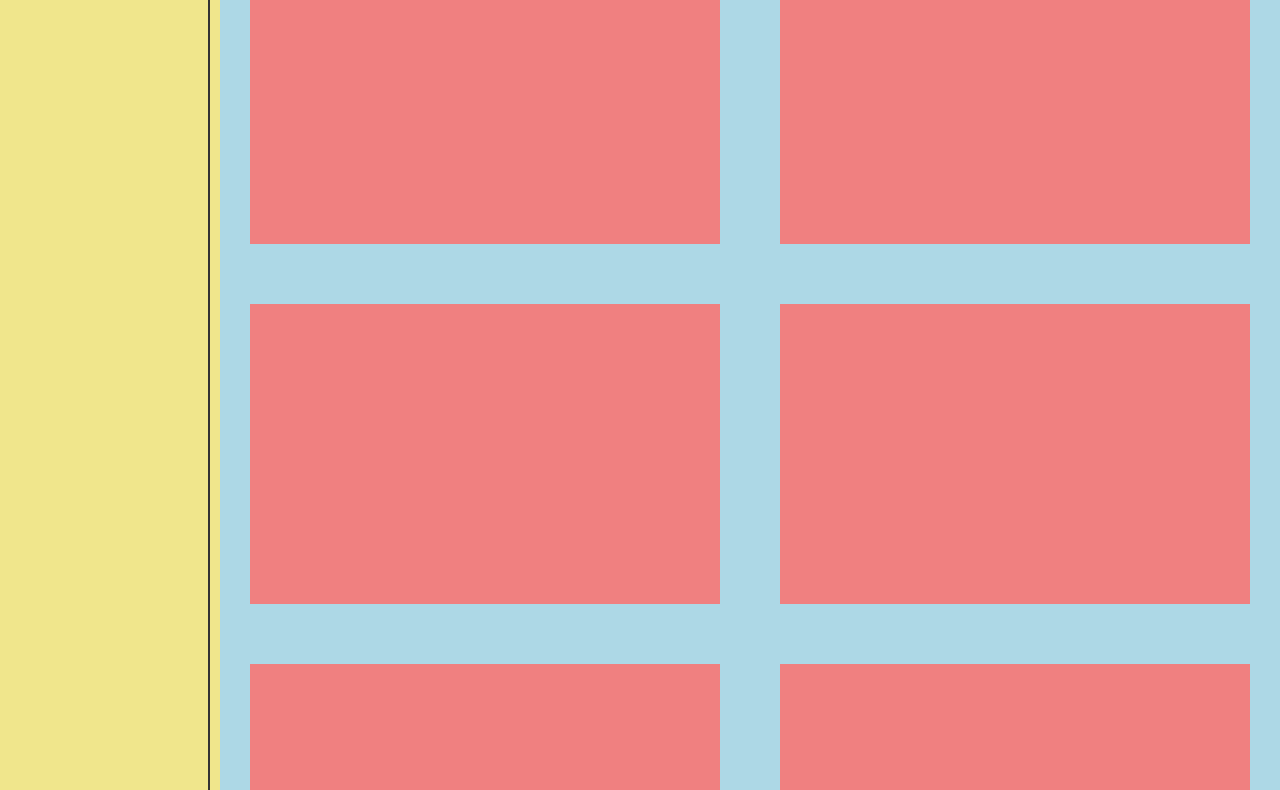
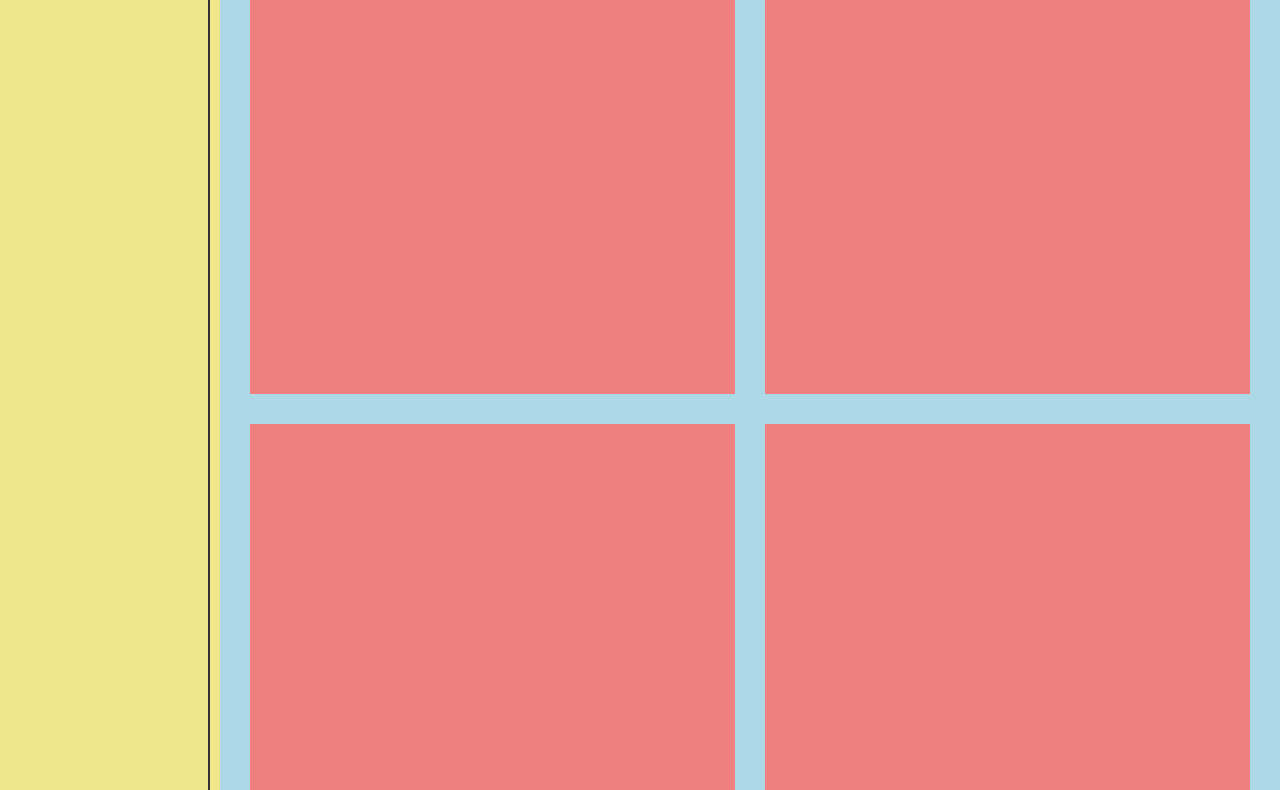
Before and after one commit to ZacharyEggert/Portfolio, a plain HTML site: page index.html in a window 1280 px wide. Shown: the part 386-1176 px from the top of the page. Drawn offline with Linux system fonts and the light colour scheme.

Commit message:
Commenting it up before ending for the night.

```diff
--- a/assets/css/style.css
+++ b/assets/css/style.css
@@ -1,15 +1,29 @@
 
+
+
+
+
+
+/*TODO Fix Colors*/
+
+
+/*TODO Fix font formatting */
+
+
+/* Plenty of placeholders left in doc to make editting easier. */
 
 body {
  background: springgreen;
 }
+
+/* Heading */
 
 header {
     padding: 0 30px 0 30px;
     width: 100%;
     background-color: #BBB;
 }
-
+/* push to far sides of header, force content to vertical center */
 .heading {
     display: flex;
     align-items: center;
@@ -21,8 +35,6 @@ header {
 }
 
 .nav-list {
-    display: flex;
-    flex-direction: column;
     margin: 10px 0;
 }
 
@@ -31,19 +43,26 @@ header {
     font-size: 2rem;
     line-height: 2.5rem;
 }
-
+/* link formatting is bad */
+/*TODO FIX ACCESSIBILITY, ACTIVE */
 .nav-list li a{
     color: inherit;
     text-decoration: none;
 }
 
+
+
+
+
+
+/* flex columns for dividing about and work sections */
 main {
     display: flex;
     flex-direction: column;
     flex-wrap: nowrap;
     justify-content: stretch;
 }
-
+/* flex rows for label div and main div separation */
 main section {
     flex: 0 0 100px;
     display: flex;
@@ -51,7 +70,7 @@ main section {
     flex-wrap: nowrap;
     background-color: khaki;
 }
-
+/* label formatting */
 .label {
     align-items: right;
     text-align: right;
@@ -66,28 +85,36 @@ main section {
     margin-right: 10px;
 }
 
-
+/* padding to match label margins */
 .about-me {
     background-color: lightgray;
     padding: 20px;
     font-size: 1.5rem;
 }
 
+
+
+/* Card View section */
+/* Uses Flexbox to automatically size items */
 .cards {
     flex: 1 1 300px;
     background-color: lightblue;
     display: flex;
     flex-direction: row;
     flex-wrap: wrap;
+    padding: 15px;
 }
 
 .cards .card {
-    height: 300px;
+    height: 450px;
     background-color: lightcoral;
-    flex: 1 1 300px;
-    margin: 30px;
+    flex: 1 0 30%;
+    min-width: 350px;
+    margin: 15px;
 }
 
+
+/*TODO push all this into work label section*/
 .contact-container {
     flex: 1 1 300px;
     display: flex;
@@ -120,6 +147,7 @@ main section {
 /*
     KEEP THIS LAST
 */
+/* Currently usused */
 .clearfix::after {
     content: "";
     clear: both;
```
Also changed, not shown: index.html (+33 -4 lines).
